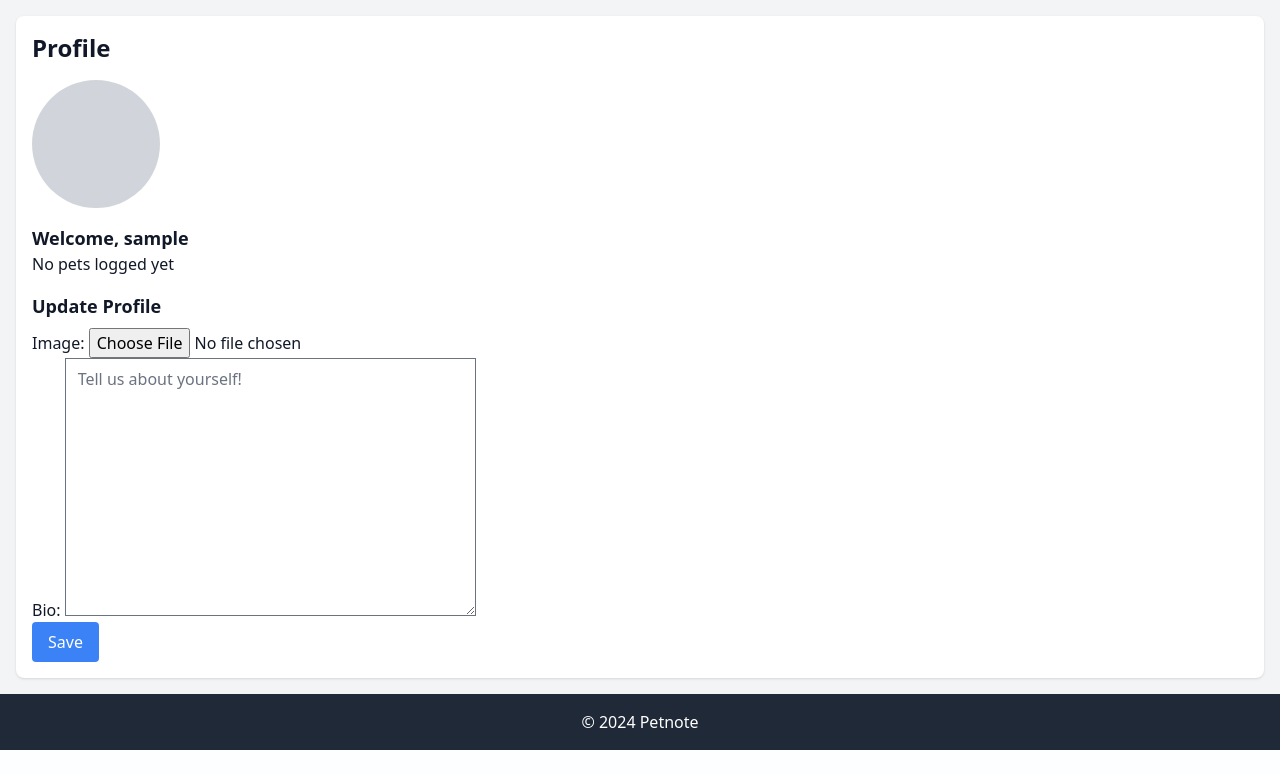
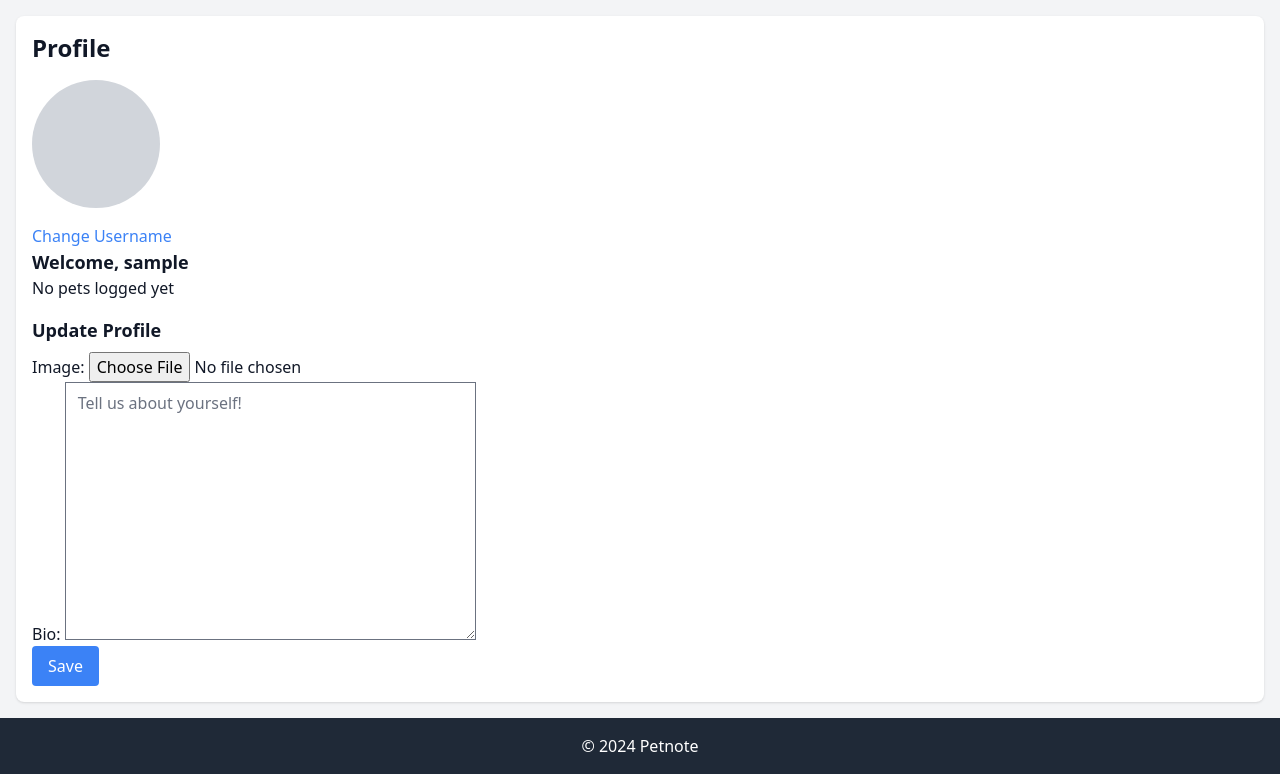
Before and after one commit to SamTheSoftwareEngineer/Petnote, a Django app: page /profile/ in a window 1280 px wide. Shown: the part 56-830 px from the top of the page. Before the commit the page ends 806 px from the top, so only its background shows below. Run offline with Django 5.2, Linux system fonts and the light colour scheme; the visitor is signed in with stand-in values (Sample User, id 1); data that the repository does not hold is empty; parts of the project's set-up code (start-up, migrations or seed data) failed here and were passed over; some libraries are stand-ins or nearby versions.

Commit message:
Added anchor tag for users to update their username

```diff
--- a/petnote_core/templates/core/profile.html
+++ b/petnote_core/templates/core/profile.html
@@ -10,6 +10,8 @@
     {% else %}
         <div class="w-32 h-32 rounded-full bg-gray-300 mb-4"></div>
     {% endif %}
+
+    <a href="{% url 'update_username' %}" class="text-blue-500 hover:underline">Change Username</a>
 
     <h2 class="text-lg font-semibold">Welcome, {{ request.user.username }}</h2>
     {% if pets_count %}
```
